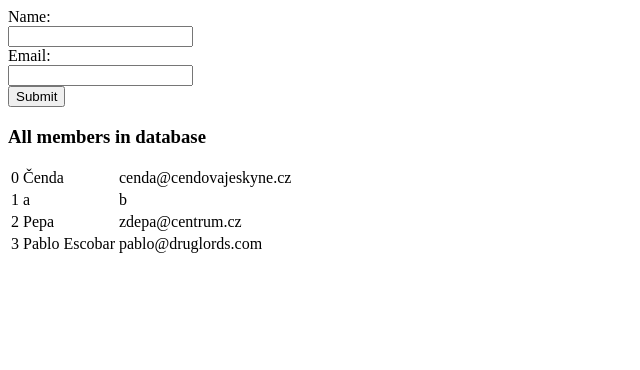
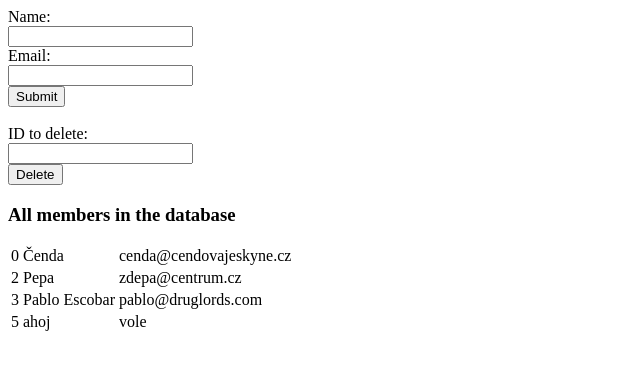
Before and after one commit to MSKL/fit-bi-si1, a Flask app: page / in a window 1280 px wide. Shown: the top 370 px of the page, without its empty margins (0-640 px from the left). Run offline with Flask 2, Linux system fonts and the light colour scheme; data comes from the database, SQL or seed files in the repository.

Commit message:
Added the delete form

```diff
--- a/spravujklub/models.py
+++ b/spravujklub/models.py
@@ -3,7 +3,7 @@
 
 # Temporary class
 class Member(db.Model):
-    __tablename__ = "member"
+    __tablename__ = "members"
     id = db.Column(db.Integer, primary_key=True, autoincrement=True)
     name = db.Column(db.String(50))
     email = db.Column(db.String(50))
--- a/spravujklub/templates/index.html
+++ b/spravujklub/templates/index.html
@@ -10,8 +10,15 @@
 	  <br>
 	  <input type="submit" value="Submit">
 	</form>
+	<br>
+	<form action="/" method="get">
+	  ID to delete: <br>
+	  <input type="number" name="delete" value="">
+	  <br>
+	  <input type="submit" value="Delete">
+	</form>
 
-	<h3>All members in database</h3>
+	<h3>All members in the database</h3>
 	<table>
 		{% for member in members %}
 			<tr>
--- a/spravujklub/views.py
+++ b/spravujklub/views.py
@@ -7,6 +7,7 @@
 def index():
     name = request.values.get("name")
     email = request.values.get("mail")
+    delete = request.values.get("delete")
 
     if name and email:
         # Create a new member
@@ -16,6 +17,11 @@
         # Commit the change to the DB
         db.session.commit()
 
+    if delete:
+        memb = db.session.query(Member).get(delete)
+        db.session.delete(memb)
+        db.session.commit()
+
     # Get all members from the DB
     members = Member.query.all()
 
```
Also changed, not shown: spravujklub/database/database.db.
